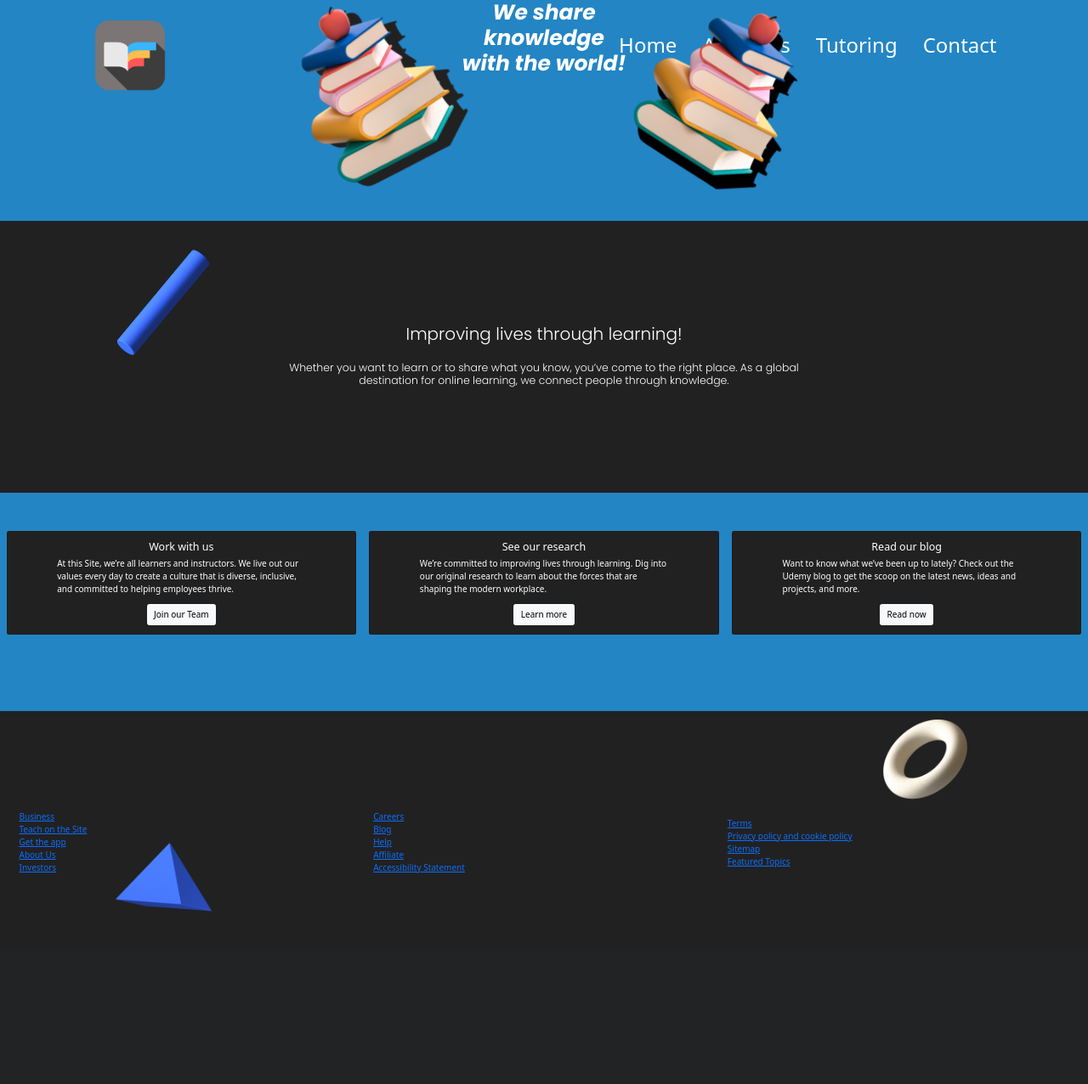
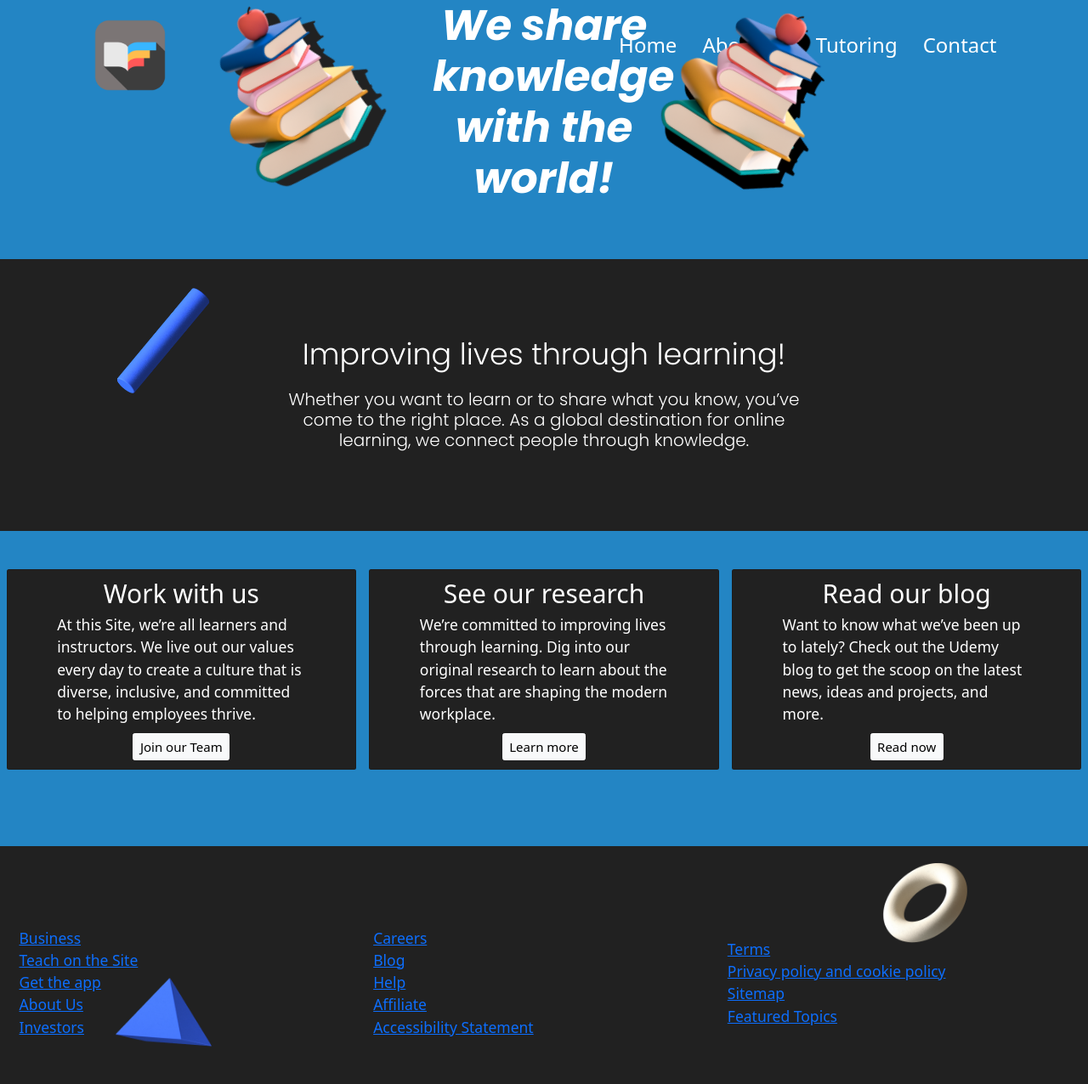
Before and after one commit to FloKuersten/Codefactory-Groupproject, a Symfony app: template templates/static/about.html.twig in a window 1280 px wide. Shown: the whole page at 85% size. Before the commit the page ends 1073 px from the top, so only its background shows below. Run offline with Twig, Linux system fonts and the light colour scheme; the template is opened without the code that fills it, so the values that code supplies are empty; some libraries are stand-ins or nearby versions.

Commit message:
fixed font size about page

```diff
--- a/templates/static/about.html.twig
+++ b/templates/static/about.html.twig
@@ -1,5 +1,5 @@
 {% extends "base.html.twig" %}
-{% block stylesheets %}<link rel="stylesheet" href="../CSS/about.css">{% endblock %}
+{% block stylesheets %}<link rel="stylesheet" href="../../CSS/about.css">{% endblock %}
 {% block body %}
 {# <!DOCTYPE html>
 <html lang="en">
@@ -18,41 +18,41 @@
 
         <div class="row row-cols-3 mb-5 p-0 m-0" id="topSection">
             <div class="container"><img src="../images/books.png" alt="" id="bookImg1"></div>
-            <h1 class="text-center">We share <br>knowledge <br>with the world!</h1>
+            <h1 class="text-center display-1">We share <br>knowledge <br>with the world!</h1>
             <div class="container"><img src="../images/books.png" alt="" id="bookImg2"></div>
         </div>
 
         <div class="container-fluid d-flex flex-column justify-content-center align-items-center my-5 p-0 m-0" id="middleSection">
-            <h2>Improving lives through learning!</h2>
-            <h5 class="w-50 text-center mt-4">Whether you want to learn or to share what you know, you’ve come to the right place. As a global destination for online learning, we connect people through knowledge.</h5>
+            <h2 class="display-4">Improving lives through learning!</h2>
+            <h5 class="w-50 text-center mt-4 fs-2">Whether you want to learn or to share what you know, you’ve come to the right place. As a global destination for online learning, we connect people through knowledge.</h5>
             <img src="../images/asset8.png" alt="" id="middleSectionImg">
         </div>
 
-        <div class="row row-cols-3 mt-4 p-0 m-0" id="cardSection">
+        <div class="row row-cols-3 mt-4 p-0 m-0 fs-3" id="cardSection">
             <div class="col-lg-4 col-12">
                 <div class="card" id="card">
                     <div class="card-body d-flex flex-column justify-content-center align-items-center" >
-                        <h5 class="card-title">Work with us</h5>
+                        <h5 class="card-title display-5">Work with us</h5>
                         <p class="w-75 text-wrap">At this Site, we’re all learners and instructors. We live out our values every day to create a culture that is diverse, inclusive, and committed to helping employees thrive.</p>
-                        <a href="#" class="btn w-auto btn-light">Join our Team</a>
+                        <a href="#" class="btn w-auto btn-light fs-4">Join our Team</a>
                     </div>
                 </div>
             </div>
             <div class="col-lg-4 col-12">
                 <div class="card" id="card">
                     <div class="card-body d-flex flex-column justify-content-center align-items-center" >
-                        <h5 class="card-title">See our research</h5>
+                        <h5 class="card-title display-5">See our research</h5>
                         <p class="w-75 text-wrap">We’re committed to improving lives through learning. Dig into our original research to learn about the forces that are shaping the modern workplace.</p>
-                        <a href="#" class="btn w-auto btn-light">Learn more</a>
+                        <a href="#" class="btn w-auto btn-light fs-4">Learn more</a>
                     </div>
                 </div>
             </div>
             <div class="col-lg-4 col-12">
                 <div class="card" id="card">
                     <div class="card-body d-flex flex-column justify-content-center align-items-center" >
-                        <h5 class="card-title">Read our blog</h5>
+                        <h5 class="card-title display-5">Read our blog</h5>
                         <p class="w-75 text-wrap">Want to know what we’ve been up to lately? Check out the Udemy blog to get the scoop on the latest news, ideas and projects, and more.</p>
-                        <a href="#" class="btn w-auto btn-light">Read now</a>
+                        <a href="#" class="btn w-auto btn-light fs-4">Read now</a>
                     </div>
                 </div>
             </div>
@@ -66,7 +66,7 @@
             <i class="bi bi-github"></i>
         </div>
 
-        <div class="container-fluid row row-cols-3 mt-5" id="bottomSection">
+        <div class="container-fluid row row-cols-3 mt-5 fs-3 pt-3" id="bottomSection">
             <div class="col d-flex flex-column justify-content-center pt-5">
                 <a href="#">Business</a>
                 <a href="#">Teach on the Site</a>
```
